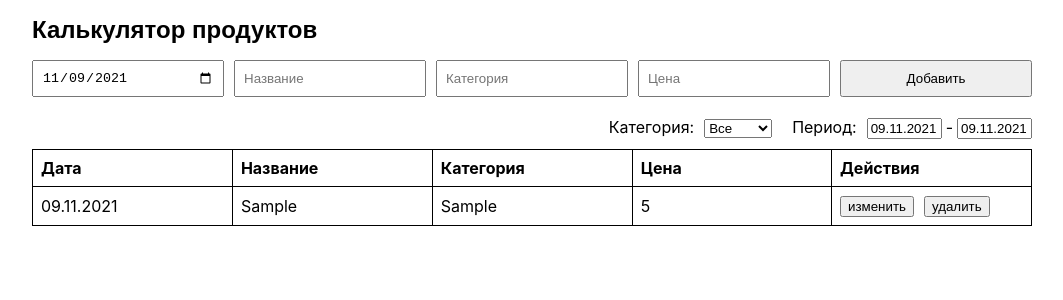
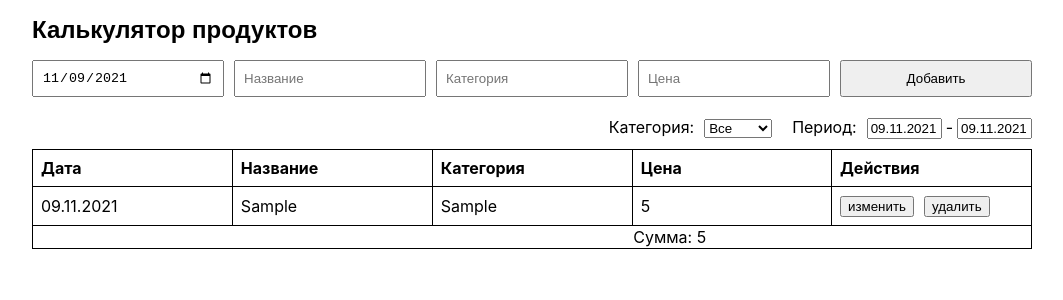
Before and after one commit to mxsolopov/react-products, a React (Create React App) app: page / in a window 1280 px wide. Both pictures are taken after typing "Sample", "Sample", "5" into the empty fields and a click on the button "Добавить". Shown: the top 300 px of the page, without its empty margins (108-1171 px from the left). Built offline with nearby package versions, Linux system fonts and the light colour scheme.

Commit message:
Sum calculation

```diff
--- a/src/Table.jsx
+++ b/src/Table.jsx
@@ -6,6 +6,18 @@ import "react-datepicker/dist/react-datepicker.css";
 import CategoriesSelect from "./CategoriesSelect";
 
 function Table({ products, editProductValues, deleteProduct, startDate, setStartDate, endDate, setEndDate, category, setCategory }) {
+
+    function getSum() {
+        let sum = 0;
+        for (let product of products) {
+            if (Date.parse(product.date) >= Date.parse(startDate) &&
+                Date.parse(product.date) <= Date.parse(endDate) &&
+                (category === "Все" || category === product.category)) {
+                    sum = sum + +product.cost;
+            }
+        }
+        return sum;
+    }
 
     let content;
 
@@ -56,20 +68,28 @@ function Table({ products, editProductValues, deleteProduct, startDate, setStart
                         {
                             products.map((product, index) => {
 
-                                return <TableRow
-                                    key={index}
-                                    product={product}
-                                    editProductValues={editProductValues}
-                                    deleteProduct={deleteProduct}
-                                    startDate={startDate}
-                                    endDate={endDate}
-                                    category={category}
-                                />
+                                if (Date.parse(product.date) >= Date.parse(startDate) &&
+                                    Date.parse(product.date) <= Date.parse(endDate) &&
+                                    (category === "Все" || category === product.category)) {
 
+                                    return <TableRow
+                                        key={index}
+                                        product={product}
+                                        editProductValues={editProductValues}
+                                        deleteProduct={deleteProduct}
+                                    />
+                                } else {
+                                    return <></>;
+                                }
                             }
                             )
                         }
                     </tbody>
+                    <tfoot>
+                        <tr>
+                            <td colSpan={3}></td>
+                            <td>Сумма: {getSum()}</td></tr>
+                    </tfoot>
                 </table>
             </div>
     } else {
--- a/src/TableRow.jsx
+++ b/src/TableRow.jsx
@@ -2,7 +2,7 @@ import "./TableRow.css";
 import React, { useState } from "react";
 import TableCell from "./TableCell";
 
-function TableRow({ product, editProductValues, deleteProduct, startDate, endDate, category }) {
+function TableRow({ product, editProductValues, deleteProduct }) {
 
     function getInitEditedProductValues() {
         return {
@@ -16,10 +16,6 @@ function TableRow({ product, editProductValues, deleteProduct, startDate, endDat
     const [editedProductValues, setEditedProductValues] = useState(getInitEditedProductValues());
 
     const formattedDate = product.date.split("-").reverse().join(".");
-
-    if (Date.parse(product.date) >= Date.parse(startDate) &&
-        Date.parse(product.date) <= Date.parse(endDate) &&
-        (category === "Все" || category === product.category)) {
 
     return <tr className="table-row">
         <TableCell editState={product.isEdit} type={"date"} product={product} editedProductValues={editedProductValues} setEditedProductValues={setEditedProductValues} value={"date"} formattedDate={formattedDate} />
@@ -45,10 +41,6 @@ function TableRow({ product, editProductValues, deleteProduct, startDate, endDat
         </td>
     </tr >;
 
-    } else {
-        return <></>;
-    }
-
 }
 
 export default TableRow;
```
Lines whose indentation alone changed are shown as unchanged.
